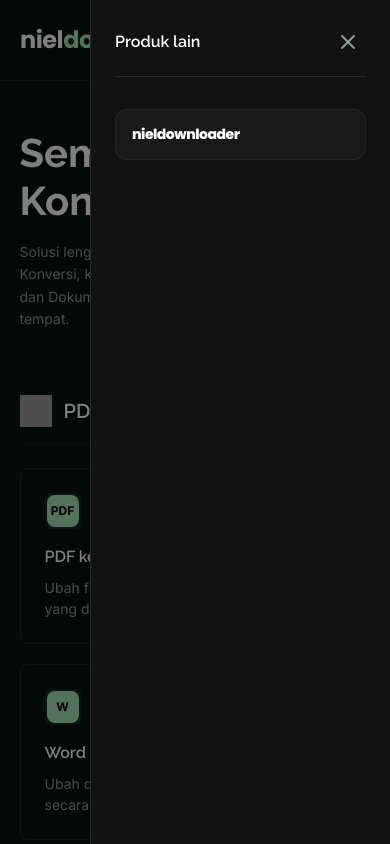
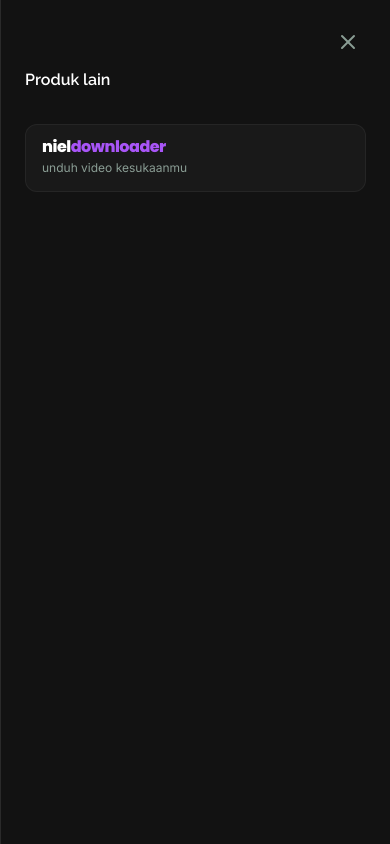
Before and after one commit to Josephinto310704/nieldoc, a Next.js app: page / in a window 390 px wide. Both pictures are taken after a click on the element 352 px from the left and 40 px from the top of the page. Shown: the top 844 px of the page. Built offline with nearby package versions, Linux system fonts and the light colour scheme; no server answers; grey boxes are pictures that could not be loaded.

Commit message:
Update navbar and hamburger menu layout, apply glassmorphism fix via Portals

```diff
--- a/app/page.module.css
+++ b/app/page.module.css
@@ -8,16 +8,16 @@
   display: flex;
   justify-content: space-between;
   align-items: center;
-  padding: 0 5%;
-  height: 80px;
-  max-width: 1200px;
+  padding: 0 32px;
+  height: 56px;
+  max-width: 1280px;
   width: 100%;
   margin: 0 auto;
 }
 
 .navBrand {
   font-family: var(--font-poppins);
-  font-size: 24px;
+  font-size: 20px;
   font-weight: 700;
   color: var(--text);
   text-decoration: none;
@@ -300,6 +300,9 @@
   .grid {
     grid-template-columns: repeat(2, 1fr);
   }
+  .navbar {
+    padding: 0 24px;
+  }
 }
 
 @media (max-width: 768px) {
@@ -310,7 +313,10 @@
     flex-direction: row;
     justify-content: space-between;
     gap: 12px;
-    padding: 16px 20px;
+    padding: 0 16px;
+  }
+  .navLinks {
+    display: none;
   }
   .footer {
     flex-direction: column;
--- a/components/HamburgerMenu.js
+++ b/components/HamburgerMenu.js
@@ -1,10 +1,18 @@
 "use client";
 
 import { useState, useEffect } from "react";
+import { createPortal } from "react-dom";
+import Link from "next/link";
 import styles from "./HamburgerMenu.module.css";
 
 export default function HamburgerMenu() {
   const [isOpen, setIsOpen] = useState(false);
+
+  const [mounted, setMounted] = useState(false);
+
+  useEffect(() => {
+    setMounted(true);
+  }, []);
 
   // Prevent scrolling when sidebar is open
   useEffect(() => {
@@ -17,6 +25,42 @@
       document.body.style.overflow = 'unset';
     };
   }, [isOpen]);
+
+  const menuContent = (
+    <>
+      {/* Overlay */}
+      <div
+        className={`${styles.overlay} ${isOpen ? styles.open : ''}`}
+        onClick={() => setIsOpen(false)}
+      />
+
+      {/* Sidebar */}
+      <div className={`${styles.sidebar} ${isOpen ? styles.open : ''}`}>
+        <div className={styles.sidebarHeader}>
+          <button className={styles.closeBtn} onClick={() => setIsOpen(false)}>
+            <svg xmlns="http://www.w3.org/2000/svg" width="24" height="24" viewBox="0 0 24 24" fill="none" stroke="currentColor" strokeWidth="2" strokeLinecap="round" strokeLinejoin="round">
+              <line x1="18" y1="6" x2="6" y2="18"></line>
+              <line x1="6" y1="6" x2="18" y2="18"></line>
+            </svg>
+          </button>
+        </div>
+
+        <div className={styles.sidebarContent}>
+          <h2 className={styles.sidebarTitle}>Produk lain</h2>
+          <a href="https://nieldownloader.vercel.app/" target="_blank" rel="noopener noreferrer" className={styles.menuItem}>
+            <div style={{ display: 'flex', flexDirection: 'column', gap: '4px' }}>
+              <span style={{ fontWeight: 800, fontSize: "16px", color: "#FFFFFF", letterSpacing: "-0.5px", fontFamily: "var(--font-poppins)", lineHeight: 1 }}>
+                niel<span style={{ color: "#a855f7" }}>downloader</span>
+              </span>
+              <span style={{ fontSize: "12px", color: "var(--text-muted, #a1a1aa)" }}>
+                unduh video kesukaanmu
+              </span>
+            </div>
+          </a>
+        </div>
+      </div>
+    </>
+  );
 
   return (
     <>
@@ -31,30 +75,7 @@
         </svg>
       </div>
 
-      {/* Overlay */}
-      <div
-        className={`${styles.overlay} ${isOpen ? styles.open : ''}`}
-        onClick={() => setIsOpen(false)}
-      />
-
-      {/* Sidebar with Glassmorphism */}
-      <div className={`${styles.sidebar} ${isOpen ? styles.open : ''}`}>
-        <div className={styles.sidebarHeader}>
-          <h2 className={styles.sidebarTitle}>Produk lain</h2>
-          <button className={styles.closeBtn} onClick={() => setIsOpen(false)}>
-            <svg xmlns="http://www.w3.org/2000/svg" width="24" height="24" viewBox="0 0 24 24" fill="none" stroke="currentColor" strokeWidth="2" strokeLinecap="round" strokeLinejoin="round">
-              <line x1="18" y1="6" x2="6" y2="18"></line>
-              <line x1="6" y1="6" x2="18" y2="18"></line>
-            </svg>
-          </button>
-        </div>
-
-        <div className={styles.sidebarContent}>
-          <a href="https://nieldownloader.vercel.app/" target="_blank" rel="noopener noreferrer" className={styles.menuItem}>
-            <span style={{ fontWeight: 800, fontSize: "14px", color: "#FFFFFF", letterSpacing: "-0.5px", fontFamily: "var(--font-poppins)" }}>nieldownloader</span>
-          </a>
-        </div>
-      </div>
+      {mounted && createPortal(menuContent, document.body)}
     </>
   );
 }
--- a/components/HamburgerMenu.module.css
+++ b/components/HamburgerMenu.module.css
@@ -3,7 +3,7 @@
   align-items: center;
   justify-content: center;
   cursor: pointer;
-  padding: 6px;
+  padding: 8px;
   border-radius: 8px;
   transition: background-color 0.2s;
 }
@@ -18,7 +18,9 @@
   left: 0;
   width: 100vw;
   height: 100vh;
-  background-color: rgba(0, 0, 0, 0.5);
+  background-color: rgba(0, 0, 0, 0.4);
+  backdrop-filter: blur(8px);
+  -webkit-backdrop-filter: blur(8px);
   z-index: 99;
   opacity: 0;
   visibility: hidden;
@@ -33,17 +35,22 @@
 .sidebar {
   position: fixed;
   top: 0;
-  right: -320px;
-  width: 300px;
-  max-width: 80vw;
+  right: -100%;
+  width: 100%;
   height: 100vh;
   background: #121212;
   border-left: 1px solid rgba(255, 255, 255, 0.1);
   z-index: 100;
-  padding: 24px;
   transition: right 0.4s cubic-bezier(0.16, 1, 0.3, 1);
   display: flex;
   flex-direction: column;
+}
+
+@media (min-width: 640px) {
+  .sidebar {
+    width: 320px;
+    right: -320px;
+  }
 }
 
 .sidebar.open {
@@ -52,18 +59,15 @@
 
 .sidebarHeader {
   display: flex;
-  justify-content: space-between;
-  align-items: center;
-  margin-bottom: 32px;
-  padding-bottom: 16px;
-  border-bottom: 1px solid rgba(255, 255, 255, 0.1);
+  justify-content: flex-end;
+  padding: 24px 24px 8px 24px;
 }
 
 .sidebarTitle {
   font-size: 16px;
   font-weight: 600;
   color: var(--text);
-  margin: 0;
+  margin-bottom: 16px;
 }
 
 .closeBtn {
@@ -100,3 +104,26 @@
   transform: translateY(-2px);
   border-color: rgba(75, 50, 195, 0.3);
 }
+
+.sidebarContent {
+  padding: 0 24px 24px 24px;
+  display: flex;
+  flex-direction: column;
+  gap: 16px;
+  flex: 1;
+  overflow-y: auto;
+}
+
+.navLink {
+  color: var(--text);
+  text-decoration: none;
+  font-size: 14px;
+  font-weight: 500;
+  padding: 8px 0;
+  display: block;
+  transition: color 0.2s;
+}
+
+.navLink:hover {
+  color: var(--primary);
+}
```
